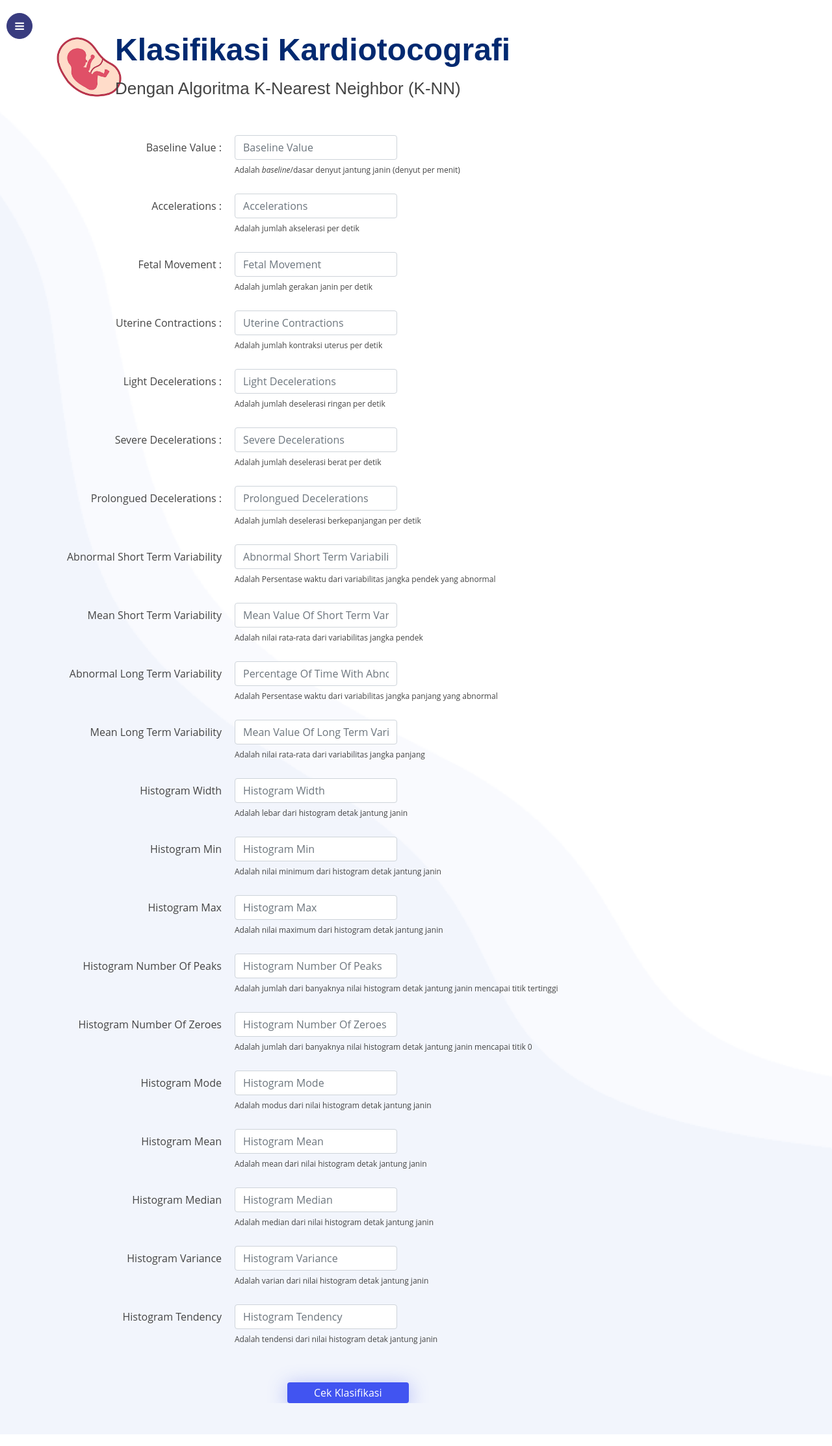
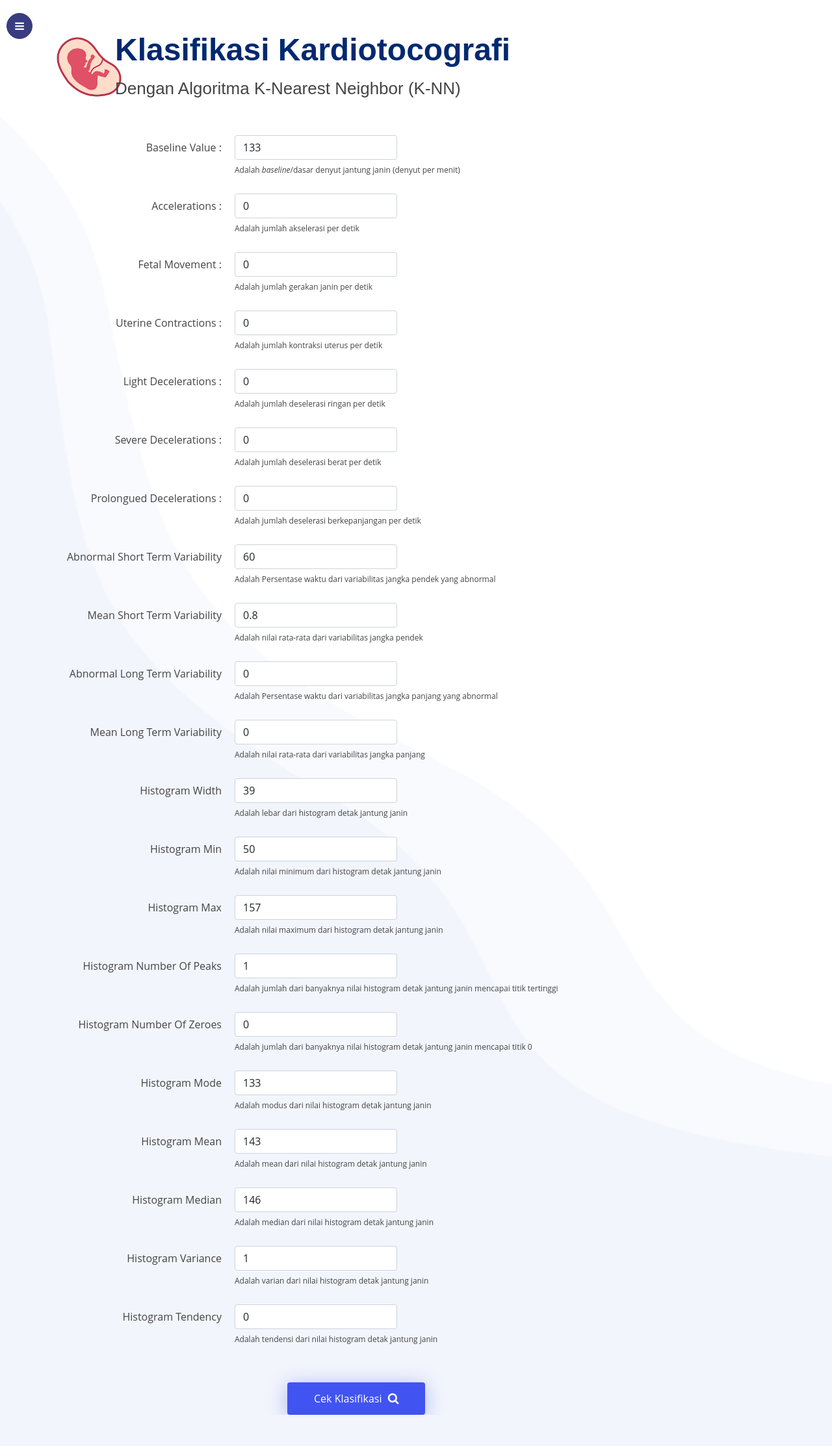
Before and after one commit to memetfeb/Flask-Klasifikasi-KNN, a Flask app: page / in a window 1280 px wide. Shown: the whole page at 65% size. Run offline with Flask 2, Linux system fonts and the light colour scheme; some libraries are stand-ins or nearby versions; some web fonts are replaced.

Commit message:
add value modus in index.html

```diff
--- a/templates/index.html
+++ b/templates/index.html
@@ -84,7 +84,7 @@
                                         <div class="col-md-9 col-sm-9" style="float: left;">
                                             <input class="form-control col-md-2 col-sm-2" type="text"
                                                 name="baseline_value" id="baseline_value" placeholder="Baseline Value"
-                                                value="" style="width: 250px;">
+                                                value=133 style="width: 250px;" required>
                                             <label class="col-form-label col-md-12 col-sm-12 label-align"
                                                 style="float: left; font-size: 12px;">Adalah <i>baseline</i>/dasar
                                                 denyut jantung janin (denyut per menit)</label>
@@ -99,7 +99,7 @@
                                         <div class="col-md-9 col-sm-9" style="float: left;">
                                             <input class="col-md-2 col-sm-2 form-control" style="width: 250px;"
                                                 type="text" name="accelerations" id="accelerations"
-                                                placeholder="Accelerations" value="">
+                                                placeholder="Accelerations" value=0 required>
                                             <label class="col-form-label col-md-12 col-sm-12 label-align"
                                                 style="float: left; font-size: 12px;">Adalah jumlah akselerasi per
                                                 detik</label>
@@ -114,7 +114,7 @@
                                         <div class="col-md-9 col-sm-9" style="float: left;">
                                             <input class="col-md-2 col-sm-2 form-control" style="width: 250px;"
                                                 type="text" name="fetal_movement" id="fetal_movement"
-                                                placeholder="Fetal Movement" value="">
+                                                placeholder="Fetal Movement" value=0 required>
                                             <label class="col-form-label col-md-12 col-sm-12 label-align"
                                                 style="float: left; font-size: 12px;">Adalah jumlah gerakan janin per
                                                 detik</label>
@@ -129,7 +129,7 @@
                                         <div class="col-md-9 col-sm-9" style="float: left;">
                                             <input class="col-md-2 col-sm-2 form-control" style="width: 250px;"
                                                 type="text" name="uterine_contractions" id="uterine_contractions"
-                                                placeholder="Uterine Contractions" value="">
+                                                placeholder="Uterine Contractions" value=0 required>
                                             <label class="col-form-label col-md-12 col-sm-12 label-align"
                                                 style="float: left; font-size: 12px;">Adalah jumlah kontraksi uterus per
                                                 detik</label>
@@ -144,7 +144,7 @@
                                         <div class="col-md-9 col-sm-9" style="float: left;">
                                             <input class="col-md-2 col-sm-2 form-control" style="width: 250px;"
                                                 type="text" name="light_decelerations" id="light_decelerations"
-                                                placeholder="Light Decelerations" value="">
+                                                placeholder="Light Decelerations" value=0 required>
                                             <label class="col-form-label col-md-12 col-sm-12 label-align"
                                                 style="float: left; font-size: 12px;">Adalah jumlah deselerasi ringan
                                                 per detik</label>
@@ -159,7 +159,7 @@
                                         <div class="col-md-9 col-sm-9" style="float: left;">
                                             <input class="col-md-2 col-sm-2 form-control" style="width: 250px;"
                                                 type="text" name="severe_decelerations" id="severe_decelerations"
-                                                placeholder="Severe Decelerations" value="">
+                                                placeholder="Severe Decelerations" value=0 required>
                                             <label class="col-form-label col-md-12 col-sm-12 label-align"
                                                 style="float: left; font-size: 12px;">Adalah jumlah deselerasi berat
                                                 per detik</label>
@@ -175,7 +175,7 @@
                                             <input class="col-md-2 col-sm-2 form-control" style="width: 250px;"
                                                 type="text" name="prolongued_decelerations"
                                                 id="prolongued_decelerations" placeholder="Prolongued Decelerations"
-                                                value="">
+                                                value=0 required>
                                             <label class="col-form-label col-md-12 col-sm-12 label-align"
                                                 style="float: left; font-size: 12px;">Adalah jumlah deselerasi
                                                 berkepanjangan per detik</label>
@@ -191,7 +191,7 @@
                                             <input class="col-md-2 col-sm-2 form-control" style="width: 250px;"
                                                 type="text" name="abnormal_short_term_variability"
                                                 id="abnormal_short_term_variability"
-                                                placeholder="Abnormal Short Term Variability" value="">
+                                                placeholder="Abnormal Short Term Variability" value=60 required>
                                             <label class="col-form-label col-md-12 col-sm-12 label-align"
                                                 style="float: left; font-size: 12px;">Adalah Persentase waktu dari
                                                 variabilitas jangka pendek yang abnormal</label>
@@ -207,7 +207,7 @@
                                             <input class="col-md-2 col-sm-2 form-control" style="width: 250px;"
                                                 type="text" name="mean_value_of_short_term_variability"
                                                 id="mean_value_of_short_term_variability"
-                                                placeholder="Mean Value Of Short Term Variability" value="">
+                                                placeholder="Mean Value Of Short Term Variability" value=0.8 required>
                                             <label class="col-form-label col-md-12 col-sm-12 label-align"
                                                 style="float: left; font-size: 12px;">Adalah nilai rata-rata dari
                                                 variabilitas jangka pendek</label>
@@ -224,7 +224,7 @@
                                                 type="text" name="percentage_of_time_with_abnormal"
                                                 id="percentage_of_time_with_abnormal"
                                                 placeholder="Percentage Of Time With Abnormal Long Term Variability"
-                                                value="">
+                                                value=0 required>
                                             <label class="col-form-label col-md-12 col-sm-12 label-align"
                                                 style="float: left; font-size: 12px;">Adalah Persentase waktu dari
                                                 variabilitas jangka panjang yang abnormal</label>
@@ -240,7 +240,7 @@
                                             <input class="col-md-2 col-sm-2 form-control" style="width: 250px;"
                                                 type="text" name="mean_value_of_long_term_variability"
                                                 id="mean_value_of_long_term_variability"
-                                                placeholder="Mean Value Of Long Term Variability" value="">
+                                                placeholder="Mean Value Of Long Term Variability" value=0 required>
                                             <label class="col-form-label col-md-12 col-sm-12 label-align"
                                                 style="float: left; font-size: 12px;">Adalah nilai rata-rata dari
                                                 variabilitas jangka panjang</label>
@@ -255,7 +255,7 @@
                                         <div class="col-md-9 col-sm-9" style="float: left;">
                                             <input class="col-md-2 col-sm-2 form-control" style="width: 250px;"
                                                 type="text" name="histogram_width" id="histogram_width"
-                                                placeholder="Histogram Width" value="">
+                                                placeholder="Histogram Width" value=39 required>
                                             <label class="col-form-label col-md-12 col-sm-12 label-align"
                                                 style="float: left; font-size: 12px;">Adalah lebar dari histogram detak
                                                 jantung janin</label>
@@ -270,7 +270,7 @@
                                         <div class="col-md-9 col-sm-9" style="float: left;">
                                             <input class="col-md-2 col-sm-2 form-control" style="width: 250px;"
                                                 type="text" name="histogram_min" id="histogram_min"
-                                                placeholder="Histogram Min" value="">
+                                                placeholder="Histogram Min" value=50 required>
                                             <label class="col-form-label col-md-12 col-sm-12 label-align"
                                                 style="float: left; font-size: 12px;">Adalah nilai minimum dari
                                                 histogram detak jantung janin</label>
@@ -285,7 +285,7 @@
                                         <div class="col-md-9 col-sm-9" style="float: left;">
                                             <input class="col-md-2 col-sm-2 form-control" style="width: 250px;"
                                                 type="text" name="histogram_max" id="histogram_max"
-                                                placeholder="Histogram Max" value="">
+                                                placeholder="Histogram Max" value=157 required>
                                             <label class="col-form-label col-md-12 col-sm-12 label-align"
                                                 style="float: left; font-size: 12px;">Adalah nilai maximum dari
                                                 histogram detak jantung janin</label>
@@ -301,7 +301,7 @@
                                             <input class="col-md-2 col-sm-2 form-control" style="width: 250px;"
                                                 type="text" name="histogram_number_of_peaks"
                                                 id="histogram_number_of_peaks" placeholder="Histogram Number Of Peaks"
-                                                value="">
+                                                value=1 required>
                                             <label class="col-form-label col-md-12 col-sm-12 label-align"
                                                 style="float: left; font-size: 12px;">Adalah jumlah dari banyaknya nilai
                                                 histogram detak jantung janin mencapai titik tertinggi</label>
@@ -317,7 +317,7 @@
                                             <input class="col-md-2 col-sm-2 form-control" style="width: 250px;"
                                                 type="text" name="histogram_number_of_zeroes"
                                                 id="histogram_number_of_zeroes" placeholder="Histogram Number Of Zeroes"
-                                                value="">
+                                                value=0 required>
                                             <label class="col-form-label col-md-12 col-sm-12 label-align"
                                                 style="float: left; font-size: 12px;">Adalah jumlah dari banyaknya nilai
                                                 histogram detak jantung janin mencapai titik 0</label>
@@ -332,7 +332,7 @@
                                         <div class="col-md-9 col-sm-9" style="float: left;">
                                             <input class="col-md-2 col-sm-2 form-control" style="width: 250px;"
                                                 type="text" name="histogram_mode" id="histogram_mode"
-                                                placeholder="Histogram Mode" value="">
+                                                placeholder="Histogram Mode" value=133 required>
                                             <label class="col-form-label col-md-12 col-sm-12 label-align"
                                                 style="float: left; font-size: 12px;">Adalah modus dari nilai
                                                 histogram detak jantung janin</label>
@@ -347,7 +347,7 @@
                                         <div class="col-md-9 col-sm-9" style="float: left;">
                                             <input class="col-md-2 col-sm-2 form-control" style="width: 250px;"
                                                 type="text" name="histogram_mean" id="histogram_mean"
-                                                placeholder="Histogram Mean" value="">
+                                                placeholder="Histogram Mean" value=143 required>
                                             <label class="col-form-label col-md-12 col-sm-12 label-align"
                                                 style="float: left; font-size: 12px;">Adalah mean dari nilai
                                                 histogram detak jantung janin</label>
@@ -362,7 +362,7 @@
                                         <div class="col-md-9 col-sm-9" style="float: left;">
                                             <input class="col-md-2 col-sm-2 form-control" style="width: 250px;"
                                                 type="text" name="histogram_median" id="histogram_median"
-                                                placeholder="Histogram Median" value="">
+                                                placeholder="Histogram Median" value=146 required>
                                             <label class="col-form-label col-md-12 col-sm-12 label-align"
                                                 style="float: left; font-size: 12px;">Adalah median dari nilai
                                                 histogram detak jantung janin</label>
@@ -377,7 +377,7 @@
                                         <div class="col-md-9 col-sm-9" style="float: left;">
                                             <input class="col-md-2 col-sm-2 form-control" style="width: 250px;"
                                                 type="text" name="histogram_variance" id="histogram_variance"
-                                                placeholder="Histogram Variance" value="">
+                                                placeholder="Histogram Variance" value=1 required>
                                             <label class="col-form-label col-md-12 col-sm-12 label-align"
                                                 style="float: left; font-size: 12px;">Adalah varian dari nilai
                                                 histogram detak jantung janin</label>
@@ -392,7 +392,7 @@
                                         <div class="col-md-9 col-sm-9" style="float: left;">
                                             <input class="col-md-2 col-sm-2 form-control" style="width: 250px;"
                                                 type="text" name="histogram_tendency" id="histogram_tendency"
-                                                placeholder="Histogram Tendency" value="">
+                                                placeholder="Histogram Tendency" value=0 required>
                                             <label class="col-form-label col-md-12 col-sm-12 label-align"
                                                 style="float: left; font-size: 12px;">Adalah tendensi dari nilai
                                                 histogram detak jantung janin</label>
@@ -402,7 +402,11 @@
                             </div>
                             <div class="col-md-12 d-flex flex-column" style="padding-left: 360px;">
                                 <div class="text-center text-lg-start">
-                                    <input class="btn btn-get-started" type="submit" value="Cek Klasifikasi">
+                                    <!-- <input class="btn btn-get-started" type="submit" value="Cek Klasifikasi"
+                                        style="height:50px;"> -->
+                                    <button type="submit" class="btn btn-get-started">
+                                        Cek Klasifikasi <i class="fa fa-search "></i>
+                                    </button>
                                 </div>
                             </div>
                         </form>
```
Also changed, not shown: templates/result.html (+5 -5 lines).
